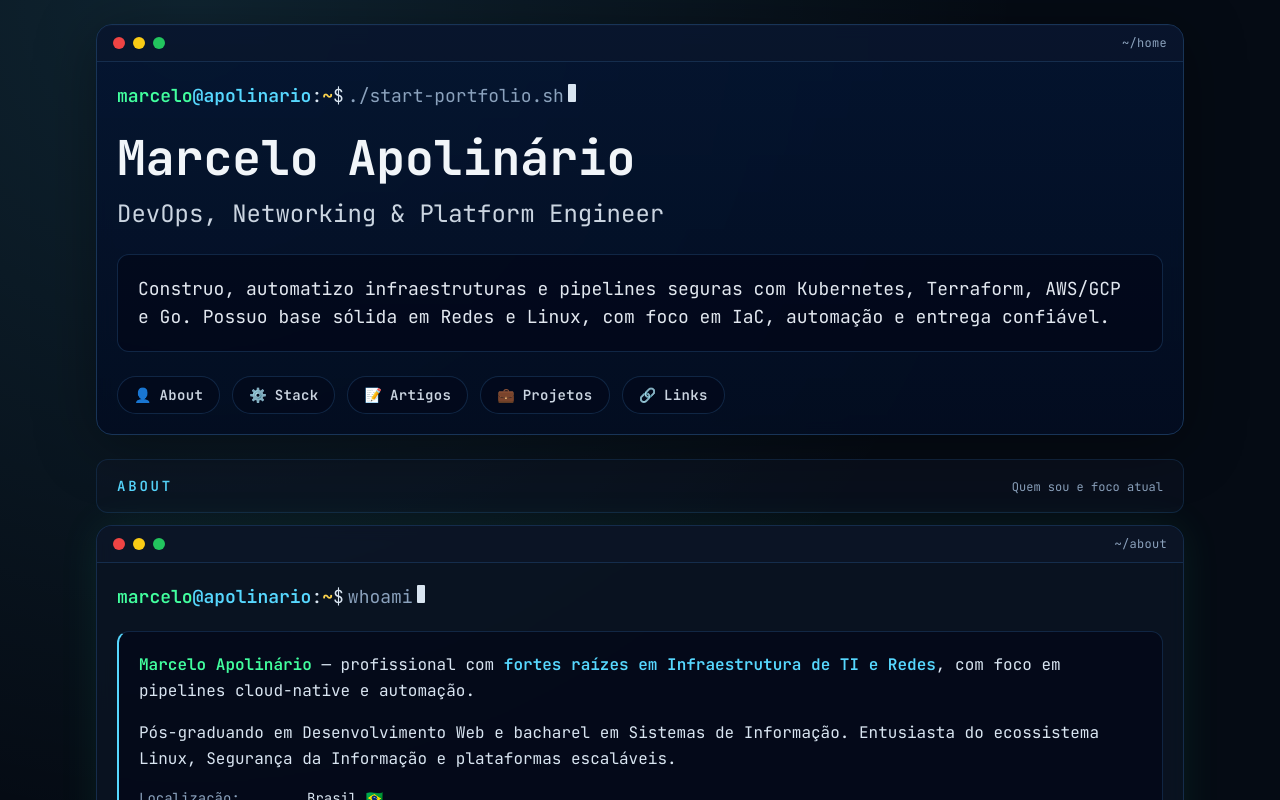
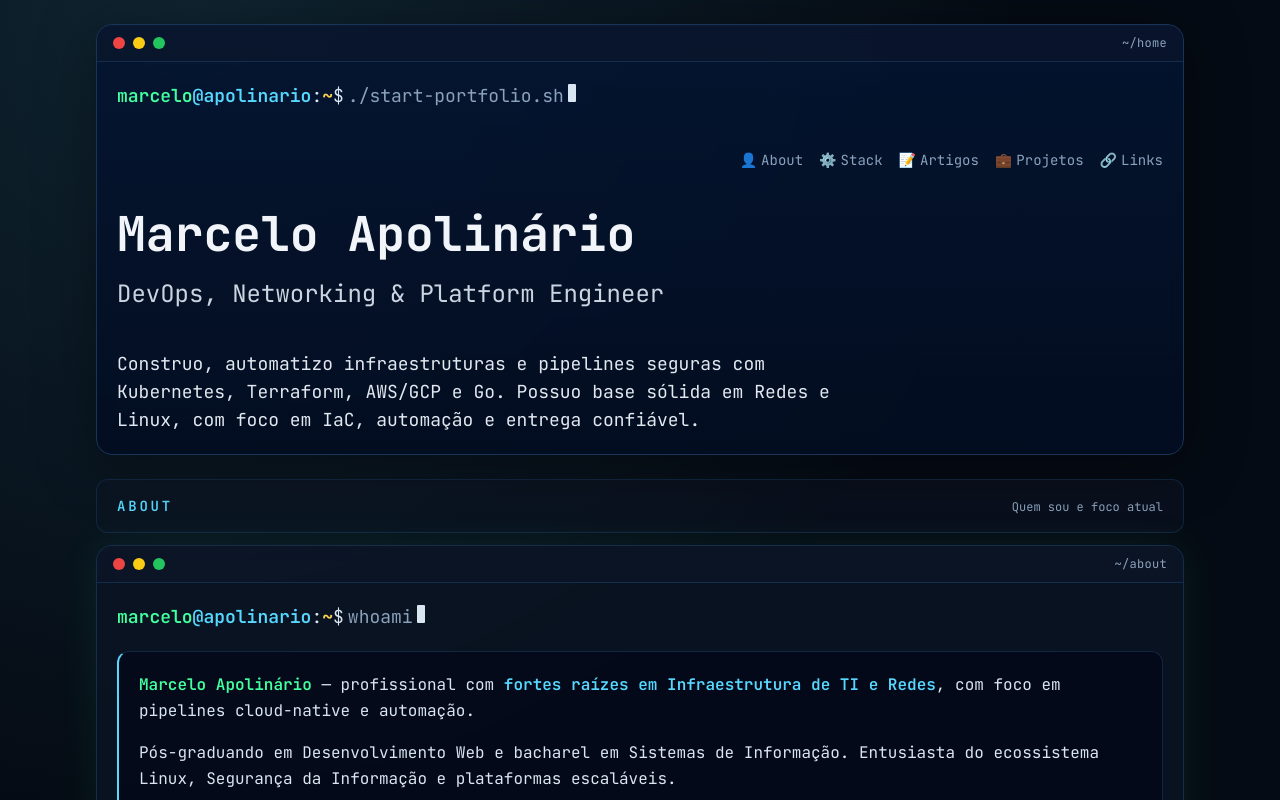
Before and after one commit to apolinario0x21/sturdy-parakeet, a Next.js app: page / in a window 1280 px wide. Shown: the top 800 px of the page. Built offline with nearby package versions, Linux system fonts and the light colour scheme.

Commit message:
refactor: streamline hero layout and de-emphasize nav

```diff
--- a/components/sections/Hero.tsx
+++ b/components/sections/Hero.tsx
@@ -16,10 +16,26 @@ export function Hero() {
         title="~/home"
         className="hero-panel grid w-full grid-cols-1 border-term-border"
       >
-        <div className="grid h-full w-full grid-cols-1 gap-4 sm:gap-6">
+        <div className="grid h-full w-full grid-cols-1 gap-6 sm:gap-8 md:gap-10">
           <Prompt command="./start-portfolio.sh" />
 
-          <div className="flex min-w-0 flex-col gap-3 text-center sm:gap-4 sm:text-left">
+          <nav
+            className="flex flex-wrap items-center justify-center gap-x-4 gap-y-1 text-xs text-term-mute sm:justify-end sm:text-sm"
+            aria-label="Seções da página"
+          >
+            {sectionLinks.map((section) => (
+              <a
+                key={section.href}
+                href={section.href}
+                className="inline-flex items-center gap-1 transition hover:text-term-cyan"
+              >
+                <span aria-hidden>{section.icon}</span>
+                <span>{section.label}</span>
+              </a>
+            ))}
+          </nav>
+
+          <div className="flex min-w-0 flex-col gap-4 text-center sm:gap-5 sm:text-left">
             <h1 className="break-words text-2xl font-bold leading-tight text-slate-100 sm:text-4xl md:text-5xl">
               Marcelo Apolinário
             </h1>
@@ -28,28 +44,10 @@ export function Hero() {
             </p>
           </div>
 
-          <div className="grid grid-cols-1 items-stretch gap-3 sm:gap-4">
-            <p className="terminal-output flex h-full items-start text-sm text-slate-200 sm:text-base md:text-lg">
-              Construo, automatizo infraestruturas e pipelines seguras com Kubernetes, Terraform, AWS/GCP e Go.
-              Possuo base sólida em Redes e Linux, com foco em IaC, automação e entrega confiável.
-            </p>
-          </div>
-
-          <nav
-            className="flex flex-wrap items-center justify-center gap-2 sm:justify-start sm:gap-3"
-            aria-label="Seções da página"
-          >
-            {sectionLinks.map((section) => (
-              <a
-                key={section.href}
-                href={section.href}
-                className="group inline-flex items-center gap-1.5 rounded-full border border-term-border/70 bg-slate-950/50 px-2.5 py-1.5 text-[11px] text-slate-300 transition hover:-translate-y-0.5 hover:border-term-cyan hover:text-term-cyan sm:gap-2 sm:px-4 sm:py-2 sm:text-sm"
-              >
-                <span aria-hidden>{section.icon}</span>
-                <span className="font-semibold tracking-wide">{section.label}</span>
-              </a>
-            ))}
-          </nav>
+          <p className="max-w-3xl text-sm leading-relaxed text-slate-200 sm:text-base md:text-lg">
+            Construo, automatizo infraestruturas e pipelines seguras com Kubernetes, Terraform, AWS/GCP e Go.
+            Possuo base sólida em Redes e Linux, com foco em IaC, automação e entrega confiável.
+          </p>
         </div>
       </TerminalWindow>
     </header>
```
